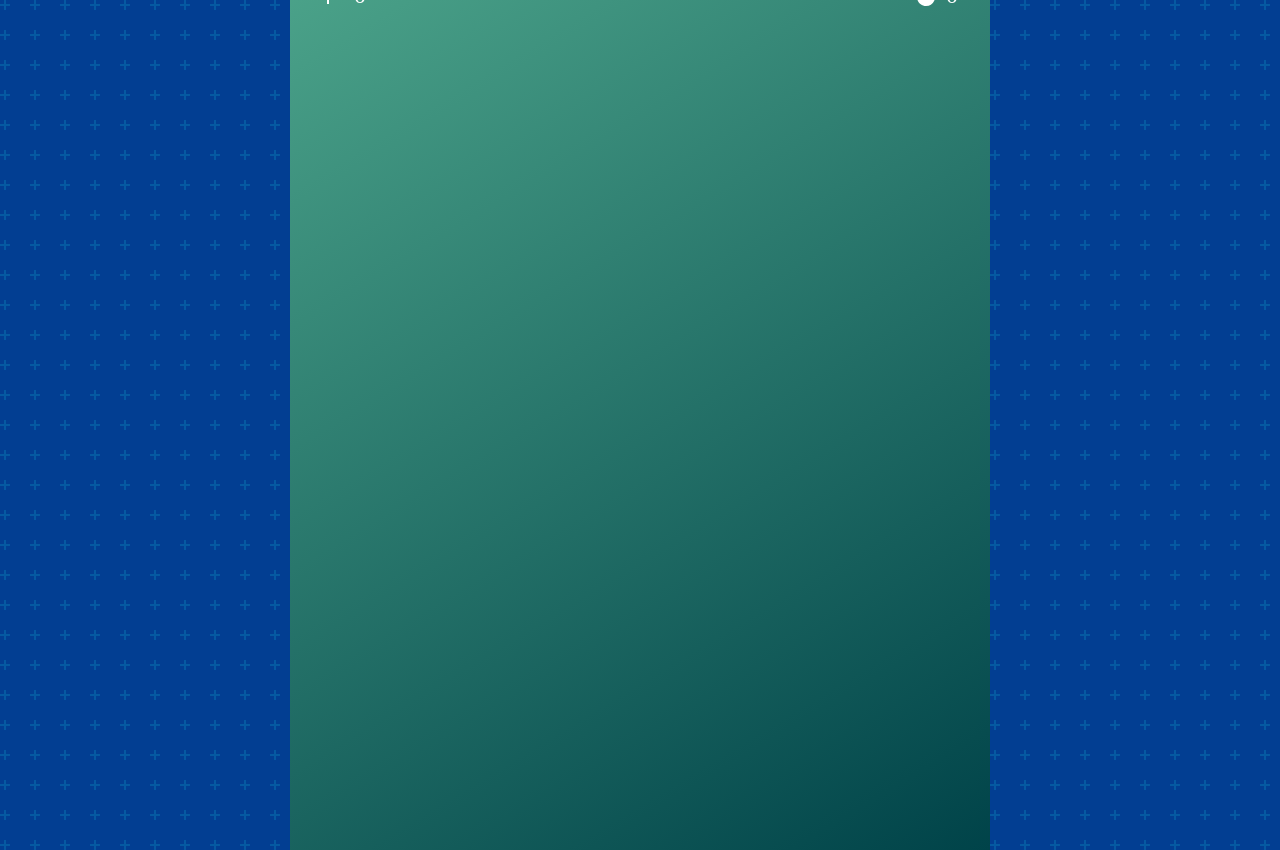
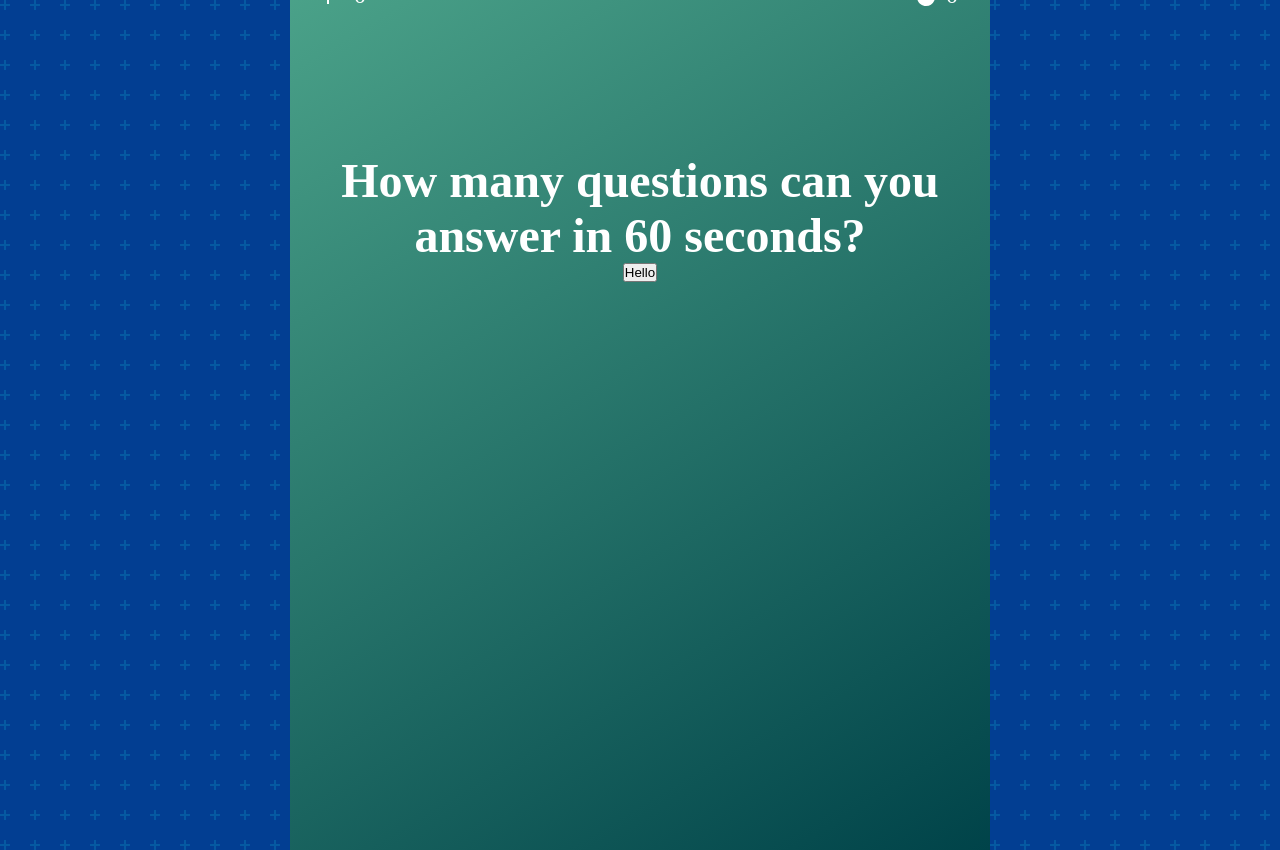
Before and after one commit to johnlombardi389/quiz, a React (Create React App) app: page / in a window 1280 px wide. Built offline with nearby package versions, Linux system fonts and the light colour scheme.

Commit message:
Created introduction component to introduce the quiz and added button to start game timer

```diff
--- /dev/null
+++ b/src/components/Introduction.jsx
@@ -0,0 +1,26 @@
+// Style
+import styled from "styled-components";
+import { motion } from "framer-motion";
+
+const Introduction = ({ handleStart }) => {
+  return (
+    <StyledSection>
+      <h1>How many questions can you answer in 60 seconds?</h1>
+      <button onClick={handleStart}>Hello</button>
+    </StyledSection>
+  );
+};
+
+const StyledSection = styled(motion.section)`
+  display: flex;
+  flex-direction: column;
+  justify-content: center;
+  align-items: center;
+  text-align: center;
+  font-size: 2rem;
+  color: white;
+  padding: 2rem;
+  margin-top: 5rem;
+`;
+
+export default Introduction;
--- a/src/pages/Home.jsx
+++ b/src/pages/Home.jsx
@@ -5,6 +5,7 @@ import { motion } from "framer-motion";
 // Components
 import Scoreboard from "../features/score/Scoreboard";
 import Timer from "../features/score/Timer";
+import Introduction from "../components/Introduction";
 
 const Home = () => {
   const [time, setTime] = useState(0);
@@ -41,6 +42,8 @@ const Home = () => {
         {/* <Timer time={time} /> */}
         {/* <button onClick={handleStart}>Start Timer</button>
         <button onClick={handleStop}>Stop Timer</button> */}
+        <Introduction handleStart={handleStart} />
+        {/* <StartButton /> */}
       </QuizGame>
     </StyledHome>
   );
```
